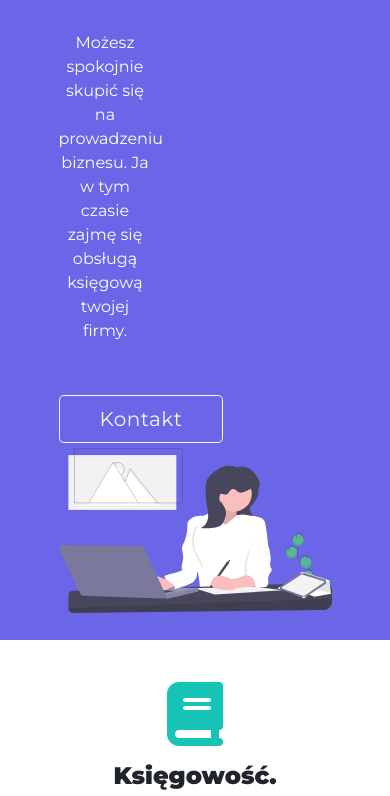
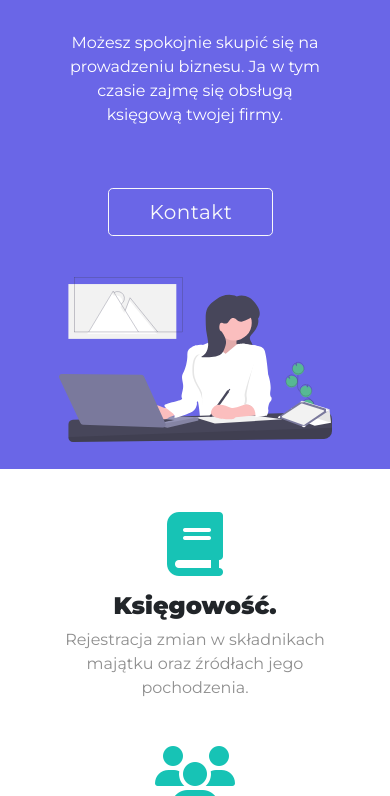
Before and after one commit to ewaklosinska/twojaKsiegowa, a plain HTML site: page index.html in a window 390 px wide. Shown: the part 435-1231 px from the top of the page. Drawn offline with nearby package versions, Linux system fonts and the light colour scheme.

Commit message:
add media-queries

```diff
--- a/css/styles.css
+++ b/css/styles.css
@@ -144,6 +144,16 @@ h1, h2, h3, h4, h5, h6 {
     margin: 20px 10px;
 }
 
+@media (max-width: 991px) {
+    .title-desc {
+        width: 100vw;
+    }
+
+.btn-offer {
+    margin-bottom: 15%;
+}
+}
+
 @media (max-width: 1028px) {
     #title {
         text-align: center;
```
